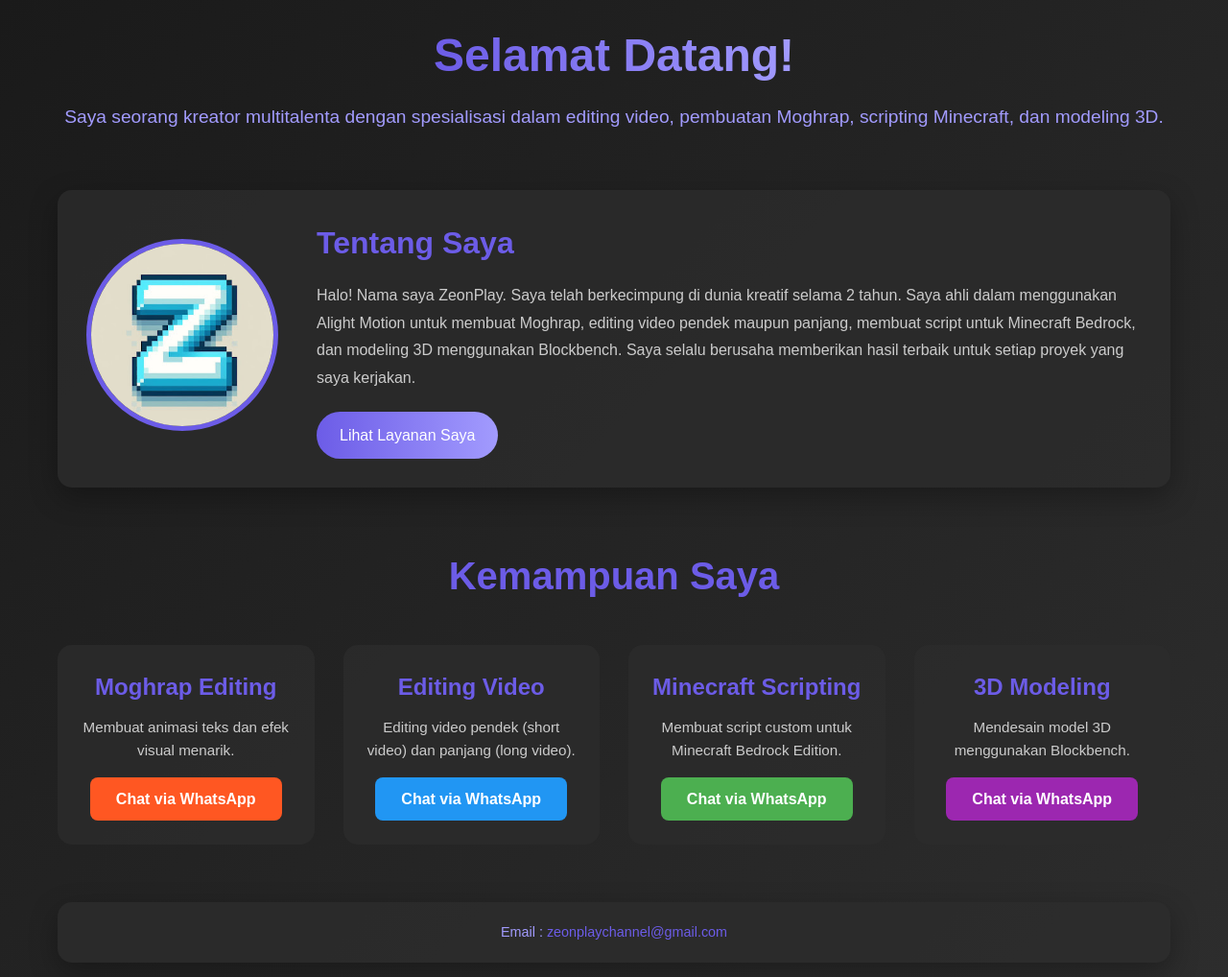
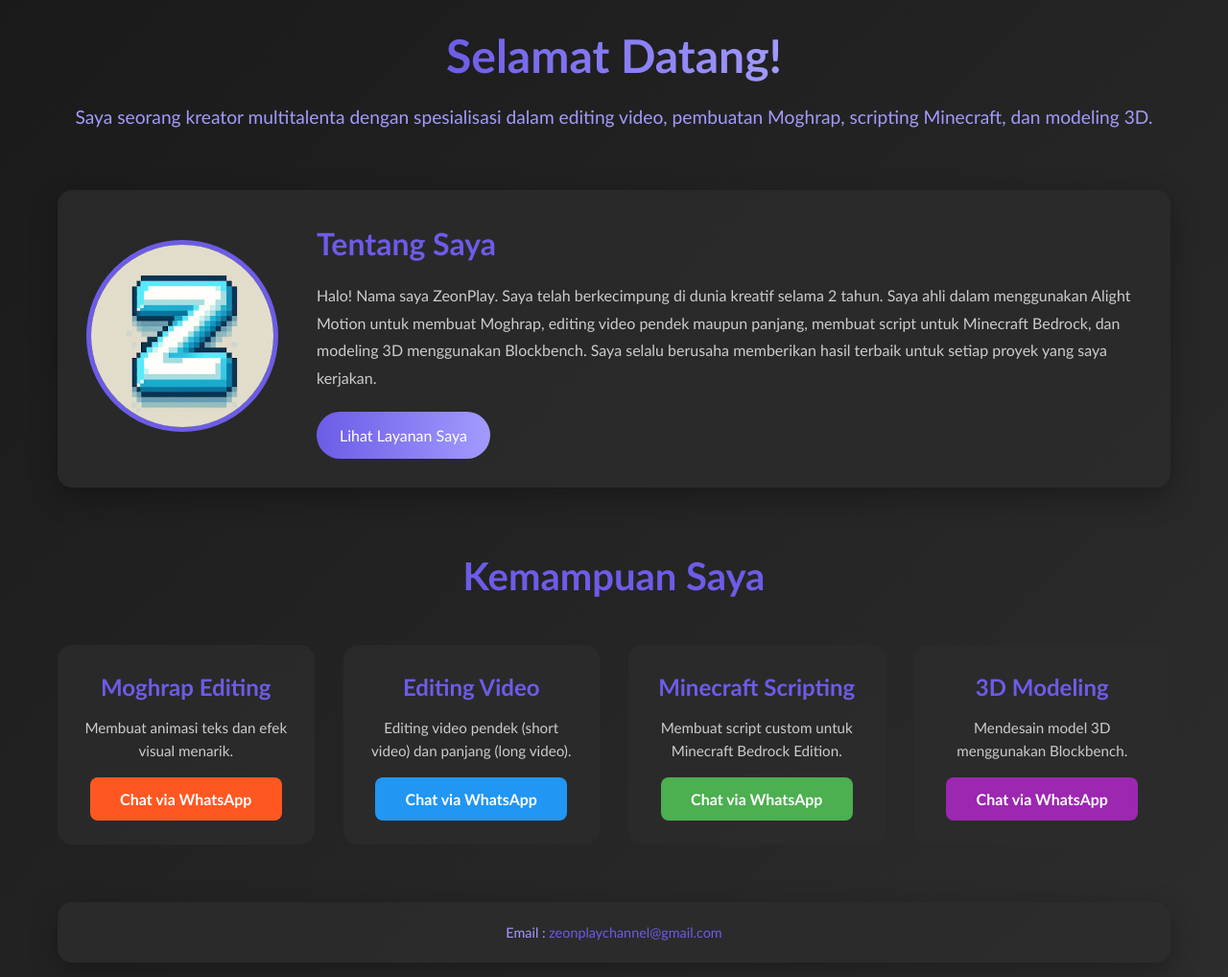
Before and after one commit to ZeonPlay/CreativeWeb, a plain HTML site: page index.html in a window 1280 px wide. Shown: the whole page at 96% size. Drawn offline with nearby package versions, Linux system fonts and the light colour scheme.

Commit message:
new thing

```diff
--- a/css/style.css
+++ b/css/style.css
@@ -3,7 +3,7 @@
     margin: 0;
     padding: 0;
     box-sizing: border-box;
-    font-family: 'Poppins', sans-serif;
+    font-family: 'Gill Sans', 'Gill Sans MT', Calibri, 'Trebuchet MS', sans-serif;
 }
 
 body {
--- a/index.html
+++ b/index.html
@@ -64,7 +64,11 @@
 
         <!-- Footer -->
         <footer>
-            <p>Email : <a href="mailto:zeonplaychannel@gmail.com">zeonplaychannel@gmail.com</a></p>
+            <p>Email :
+                <a href="https://mail.google.com/mail/?view=cm&fs=1&to=zeonplaychannel@gmail.com"
+                   target="_blank"
+                   onclick="return confirmRedirect()">zeonplaychannel@gmail.com</a>
+            </p>
         </footer>
     </div>
 
--- a/js/script.js
+++ b/js/script.js
@@ -24,3 +24,7 @@ function showCategory(categoryId) {
         }, index * 200); // Delay each card's animation
     });
 }
+
+function confirmRedirect() {
+    return confirm("Anda akan diarahkan ke Gmail untuk mengirim email. Apakah Anda ingin melanjutkan?");
+}
```
